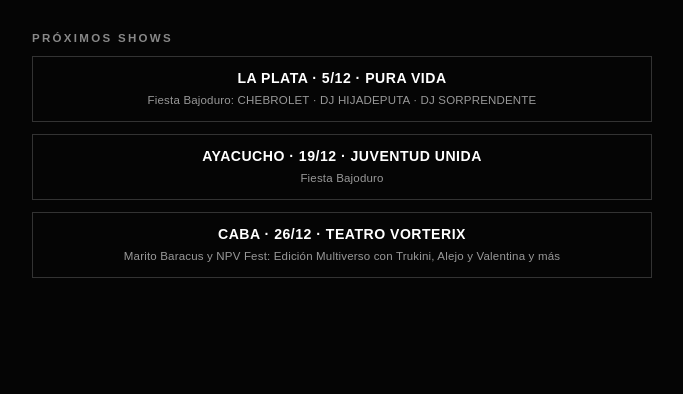
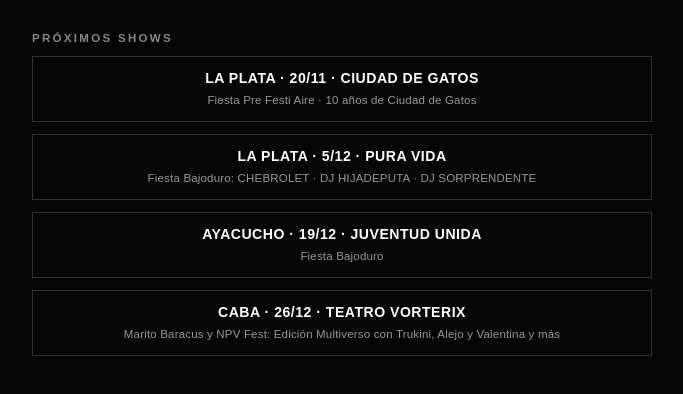
Before and after one commit to Agustin7000/chebrolet.com.ar, a plain HTML site: page shows/index.html in a window 1280 px wide. Shown: the part 272-666 px from the top of the page, without its empty margins (298-981 px from the left). Drawn offline with Linux system fonts and the light colour scheme.

Commit message:
Agregar Ciudad de Gatos a próximos shows

```diff
--- a/links/links.json
+++ b/links/links.json
@@ -52,6 +52,16 @@
         },
         {
           "city": "LA PLATA",
+          "date": "20/11",
+          "eventDate": "2026-11-20",
+          "visibleThrough": "2026-11-21",
+          "venue": "CIUDAD DE GATOS",
+          "description": "Fiesta Pre Festi Aire · 10 años de Ciudad de Gatos",
+          "url": "https://catpass.net/eventos/fiesta-pre-festi-aire-10-a-os-de-ciudad-de-gatos-20-11-2026-dho",
+          "active": true
+        },
+        {
+          "city": "LA PLATA",
           "date": "5/12",
           "eventDate": "2026-12-05",
           "venue": "PURA VIDA",
--- a/links/shows.js
+++ b/links/shows.js
@@ -1,5 +1,5 @@
 // Shared show visibility for /shows and /links.
-// Every show in links.json must include eventDate in YYYY-MM-DD format.
+// Dates use YYYY-MM-DD. Set visibleThrough to keep a show listed through a later day.
 (function () {
   'use strict';
   const formatter = new Intl.DateTimeFormat('en-US', {
@@ -15,8 +15,10 @@
 
   function upcoming(shows, now = new Date()) {
     const today = argentinaDay(now);
-    return shows.filter(show => show.active !== false &&
-      (!show.eventDate || show.eventDate >= today));
+    return shows.filter(show => {
+      const lastVisibleDay = show.visibleThrough ?? show.eventDate;
+      return show.active !== false && (!lastVisibleDay || lastVisibleDay >= today);
+    });
   }
 
   function watch(shows, render) {
--- a/shows/index.html
+++ b/shows/index.html
@@ -19,7 +19,7 @@
     <p class="status" id="status">Cargando…</p>
   </main>
 
-  <script src="../links/shows.js"></script>
+  <script src="../links/shows.js?v=20261120"></script>
   <script>
     const icons = {
       instagram: '<svg width="26" height="26" viewBox="0 0 24 24" fill="none" stroke="currentColor" stroke-width="2" stroke-linecap="round" stroke-linejoin="round" aria-hidden="true"><rect x="3" y="3" width="18" height="18" rx="5" fill="none"/><circle cx="12" cy="12" r="4" fill="none"/><circle cx="17.5" cy="6.5" r="1.2" fill="currentColor" stroke="none"/></svg>',
```
Also changed, not shown: links/index.html (+1 -1 lines).
